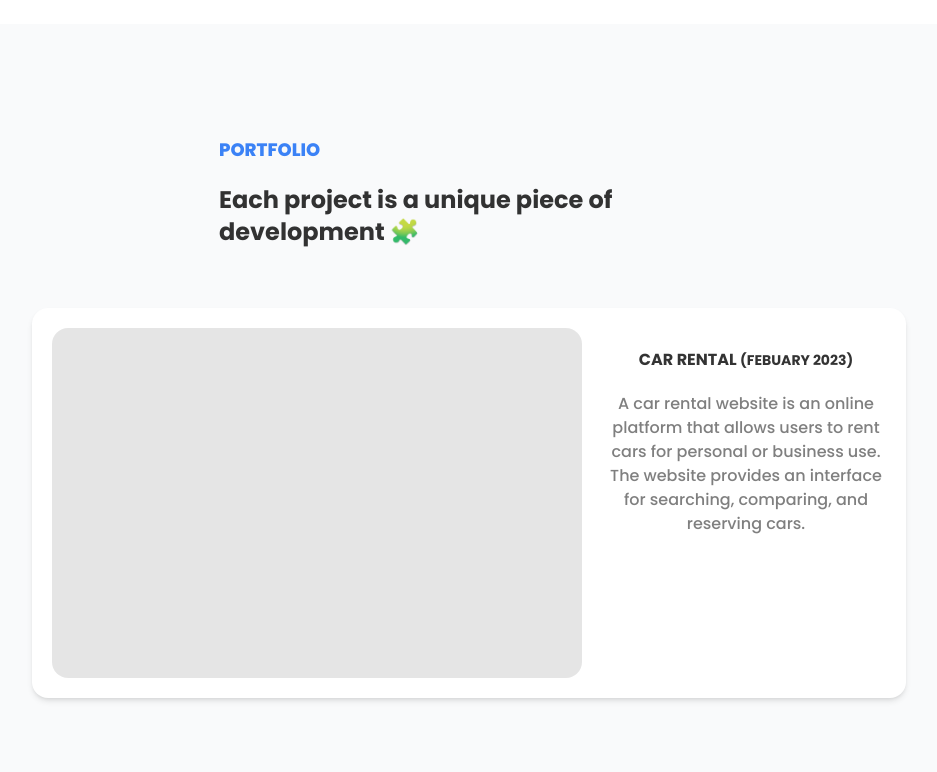
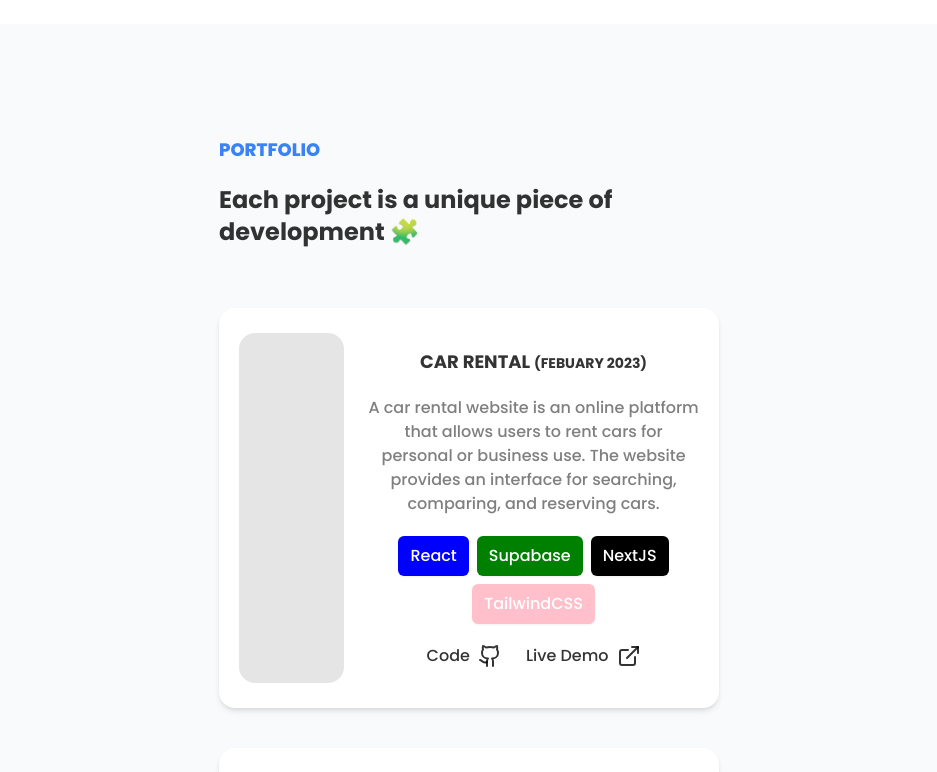
Before and after one commit to h4wkit/h4wk---Portfolio, a Next.js app: page / in a window 1280 px wide. Shown: the part 1640-2412 px from the top of the page, without its empty margins (171-1108 px from the left). Built offline with nearby package versions, Linux system fonts and the light colour scheme.

Commit message:
feat: make responsive content to project item

```diff
--- a/app/components/AboutMe/about-me.tsx
+++ b/app/components/AboutMe/about-me.tsx
@@ -12,7 +12,8 @@ function AboutMe() {
           <Image
             src={laptop}
             width={laptop.width / 2.5}
-            height={laptop.height / 2.5}
+            height={0}
+            style={{ height: "auto" }}
             alt="laptop"
             className="rounded-xl"
           />
--- a/app/components/Projects/project-Item.tsx
+++ b/app/components/Projects/project-Item.tsx
@@ -1,18 +1,21 @@
+import { ExternalLink, Github } from "lucide-react";
 import Image from "next/image";
+import Link from "next/link";
 
 interface ProjectItemProps {
   image: string;
-  gif?: string;
-  label?: string;
-  date?: string;
-  desc?: string;
-  technologies?: [
-    {
-      label: string;
-    }
-  ];
-  github?: string;
-  demoLink?: string;
+  gif: string;
+  label: string;
+  date: string;
+  desc: string;
+  technologies: Technology[];
+  github: string;
+  demoLink: string;
+}
+
+interface Technology {
+  label: string;
+  color: string;
 }
 
 function ProjectItem({
@@ -26,23 +29,45 @@ function ProjectItem({
   demoLink,
 }: ProjectItemProps) {
   return (
-    <article className="rounded-2xl shadow-md max-w-[990px] bg-white w-full flex p-5 space-x-6">
-      <div className="w-[530px] bg-black/10 h-[350px] rounded-2xl" />
+    <article className="rounded-2xl shadow-md max-w-[990px] bg-white w-full flex flex-col lg:flex-row p-5 space-x-6 justify-center items-center">
+      <div className="max-w-[530px] w-full bg-black/10 h-[350px] rounded-2xl" />
 
       <div className="max-w-[350px] space-y-5 py-5 text-center">
-        <h1 className="font-bold text-black/80 text-md">
+        <h1 className="font-bold text-black/80 text-lg">
           CAR RENTAL <span className="text-sm">(FEBUARY 2023)</span>
         </h1>
-        <p className="max-w-[280px] text-black/50 text-md">
+        <p className=" text-black/50 text-md">
           A car rental website is an online platform that allows users to rent
           cars for personal or business use. The website provides an interface
           for searching, comparing, and reserving cars.
         </p>
-        {technologies?.map((technology) => (
-          <div className="rounded-md bg-white shadow-sm">
-            {technology.label}
-          </div>
-        ))}
+        <div className="flex flex-wrap gap-2 justify-center">
+          {technologies.map((technology, index) => (
+            <div
+              className="rounded-md text-white shadow-sm px-3 py-2"
+              style={{ backgroundColor: technology.color }}
+              key={index}
+            >
+              {technology.label}
+            </div>
+          ))}
+        </div>
+        <div className="flex justify-center space-x-6">
+          <Link
+            href={github}
+            className="flex hover:text-blue-500 transition duration-200 space-x-2 text-black/80"
+          >
+            <p>Code</p>
+            <Github />
+          </Link>{" "}
+          <Link
+            href={github}
+            className="flex hover:text-blue-500 transition duration-200 space-x-2 text-black/80"
+          >
+            <p>Live Demo</p>
+            <ExternalLink />
+          </Link>
+        </div>
       </div>
     </article>
   );
--- a/app/components/Projects/projects.tsx
+++ b/app/components/Projects/projects.tsx
@@ -12,7 +12,73 @@ function Projects() {
       technologies: [
         {
           label: "React",
-          img: "",
+          color: "blue",
+        },
+        {
+          label: "Supabase",
+          color: "green",
+        },
+        {
+          label: "NextJS",
+          color: "black",
+        },
+        {
+          label: "TailwindCSS",
+          color: "pink",
+        },
+      ],
+      github: "",
+      demoLink: "",
+    },
+    {
+      image: example.src,
+      gif: "",
+      label: "",
+      date: "",
+      desc: "",
+      technologies: [
+        {
+          label: "React",
+          color: "blue",
+        },
+        {
+          label: "Supabase",
+          color: "green",
+        },
+        {
+          label: "NextJS",
+          color: "black",
+        },
+        {
+          label: "TailwindCSS",
+          color: "pink",
+        },
+      ],
+      github: "",
+      demoLink: "",
+    },
+    {
+      image: example.src,
+      gif: "",
+      label: "",
+      date: "",
+      desc: "",
+      technologies: [
+        {
+          label: "React",
+          color: "blue",
+        },
+        {
+          label: "Supabase",
+          color: "green",
+        },
+        {
+          label: "NextJS",
+          color: "black",
+        },
+        {
+          label: "TailwindCSS",
+          color: "pink",
         },
       ],
       github: "",
@@ -22,7 +88,7 @@ function Projects() {
 
   return (
     <section className="bg-gray-50 py-28 flex items-center justify-center w-full">
-      <div className="flex flex-col items-center justify-center space-y-10">
+      <div className="flex flex-col items-center justify-center space-y-10 px-2">
         <div className="text-center lg:text-left px-5 lg:px-0 max-w-[500px]">
           <h2 className="text-blue-500 font-extrabold text-lg">PORTFOLIO</h2>
           <h1 className="py-5 text-2xl font-bold text-black/80">
@@ -30,7 +96,7 @@ function Projects() {
           </h1>
         </div>
         {projects.map((project, index) => (
-          <ProjectItem image={project.image} key={index} />
+          <ProjectItem {...project} key={index} />
         ))}
       </div>
     </section>
```
